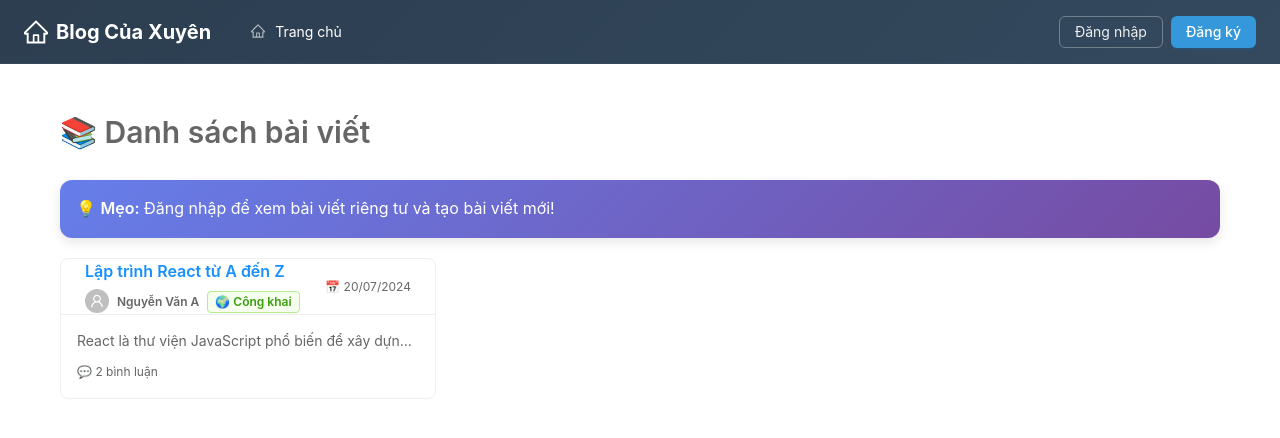
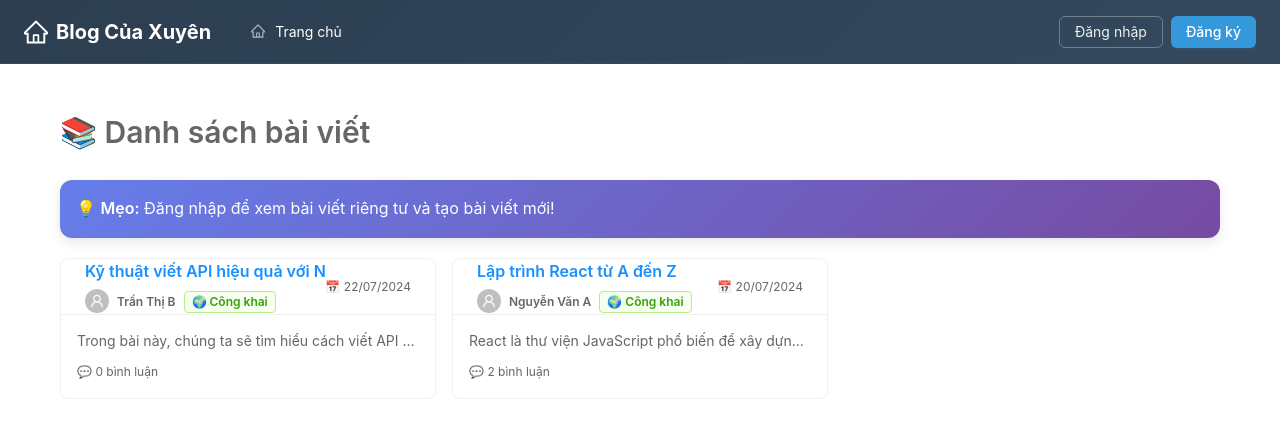
Before and after one commit to huynhvinhxuyen3005/WebBlog, a React (Create React App) app: page / in a window 1280 px wide. Shown: the top 438 px of the page. Built offline with nearby package versions, Linux system fonts and the light colour scheme; data requests are answered from the project's data file.

Commit message:
update code

```diff
--- a/db.json
+++ b/db.json
@@ -3,26 +3,20 @@
     {
       "id": "u1",
       "name": "Nguyễn Văn A",
-      "username": "vana",
-      "password": "123456"
+      "username": "a",
+      "password": "1"
     },
     {
       "id": "u2",
       "name": "Trần Thị B",
-      "username": "tranb",
-      "password": "abcdef"
+      "username": "b",
+      "password": "2"
     },
     {
-      "id": "1754487026290",
+      "id": "1754913156508",
       "name": "Huỳnh Vĩnh Xuyên",
       "username": "huynhxuyen3005",
       "password": "30051999"
-    },
-    {
-      "id": "1754653468745",
-      "name": "Phạm Quang Vinh Hô",
-      "username": "quangvinh1810",
-      "password": "123456"
     }
   ],
   "posts": [
@@ -56,6 +50,40 @@
       "visibility": "private",
       "createdAt": "2024-07-22T14:30:00.000Z",
       "comments": []
+    },
+    {
+      "id": "b3",
+      "title": "Lập trình React từ A đến ZZZZZZZZZZZZZZZ",
+      "content": "React là thư viện JavaScript phổ biến để xây dựng giao diện người dùng...",
+      "authorId": "u1",
+      "visibility": "private",
+      "createdAt": "2024-07-20T10:00:00.000Z",
+      "comments": []
+    },
+    {
+      "id": "b4",
+      "title": "Kỹ thuật viết API hiệu quả với Node.jssssssssssss",
+      "content": "Trong bài này, chúng ta sẽ tìm hiểu cách viết API RESTful hiệu quả...",
+      "authorId": "u2",
+      "visibility": "public",
+      "createdAt": "2024-07-22T14:30:00.000Z",
+      "comments": []
+    },
+    {
+      "id": "8a09",
+      "title": "Anh Trai Say Hi",
+      "content": "<p>30 Anh Trai Đã Tạo Nên 1 mùa hè rực rỡ</p>",
+      "visibility": "private",
+      "authorId": "1754913156508",
+      "createdAt": "2025-08-11T11:54:02.682Z",
+      "comments": [
+        {
+          "id": "1754913255233",
+          "content": "ok",
+          "userId": "1754913156508",
+          "createdAt": "2025-08-11T11:54:15.233Z"
+        }
+      ]
     }
   ]
 }
--- a/src/components/Auth/Login.js
+++ b/src/components/Auth/Login.js
@@ -11,12 +11,9 @@ export default function Login({ setCurrentUser }) {
     const [form] = Form.useForm();
     const navigate = useNavigate();
     const [loading, setLoading] = useState(false);
-
     const handleLogin = (values) => {
         setLoading(true);
-        axios
-            .get(`http://localhost:9999/users?username=${values.username}&password=${values.password}`)
-            .then((res) => {
+        axios.get(`http://localhost:9999/users?username=${values.username}&password=${values.password}`).then((res) => {
                 if (res.data.length > 0) {
                     const user = res.data[0];
                     localStorage.setItem("user", JSON.stringify(user));
@@ -25,6 +22,7 @@ export default function Login({ setCurrentUser }) {
                     navigate("/")
                 } else {
                     alert("Sai tên đăng nhập hoặc mật khẩu!");
+                    navigate("/login")
                 }
             })
     };
@@ -80,13 +78,11 @@ export default function Login({ setCurrentUser }) {
                             style={{ borderRadius: '8px' }}
                         />
                     </Form.Item>
-
                     <Form.Item>
                         <Button
                             type="primary"
                             htmlType="submit"
                             block
-                            loading={loading}
                             size="large"
                             style={{
                                 borderRadius: '8px',
@@ -95,7 +91,7 @@ export default function Login({ setCurrentUser }) {
                                 fontWeight: '500'
                             }}
                         >
-                            {loading ? 'Đang đăng nhập...' : '🚀 Đăng nhập'}
+                            {'🚀 Đăng nhập'}
                         </Button>
                     </Form.Item>
 
--- a/src/components/User/Profile.js
+++ b/src/components/User/Profile.js
@@ -3,13 +3,14 @@ import { Button, Form, Input, Typography, Card, Avatar, Space, Divider } from "a
 import { UserOutlined, SaveOutlined } from "@ant-design/icons";
 import axios from "axios";
 import "../style/Home.css";
-import { useNavigate } from "react-router-dom";
+import {useNavigate} from "react-router-dom";
+
 const { Title, Text } = Typography;
+
 export default function Profile({ currentUser, setCurrentUser }) {
     const [form] = Form.useForm();
     const [loading, setLoading] = useState(false);
     const navigate = useNavigate();
-
     useEffect(() => {
         if (currentUser) {
             form.setFieldsValue({
@@ -20,7 +21,6 @@ export default function Profile({ currentUser, setCurrentUser }) {
         }
     }, [currentUser, form]);
 
-
     const handleUpdate = async (values) => {
         setLoading(true);
         try {
@@ -28,19 +28,22 @@ export default function Profile({ currentUser, setCurrentUser }) {
                 name: values.name,
                 username: values.username,
             };
-
             if (values.password) {
                 updateData.password = values.password;
             }
 
-            const res = await axios.patch(`http://localhost:9999/users/${currentUser.id}`, updateData);
-            setCurrentUser(res.data);
-            localStorage.setItem("user", JSON.stringify(res.data));
+            await axios.patch(`http://localhost:9999/users/${currentUser.id}`, updateData);
+
+            const updatedUser = { ...currentUser, ...updateData };
+            localStorage.setItem("user", JSON.stringify(updatedUser));
+            setCurrentUser(updatedUser);
             alert("Cập nhật thông tin thành công!");
-            navigate("/");
-            form.setFieldsValue({ password: "" });
+            navigate("/")
+            form.setFieldsValue({ password: "" }); // Reset password field
         } catch (error) {
             alert("Cập nhật thất bại! Vui lòng thử lại.");
+        } finally {
+            setLoading(false);
         }
     };
 
```
